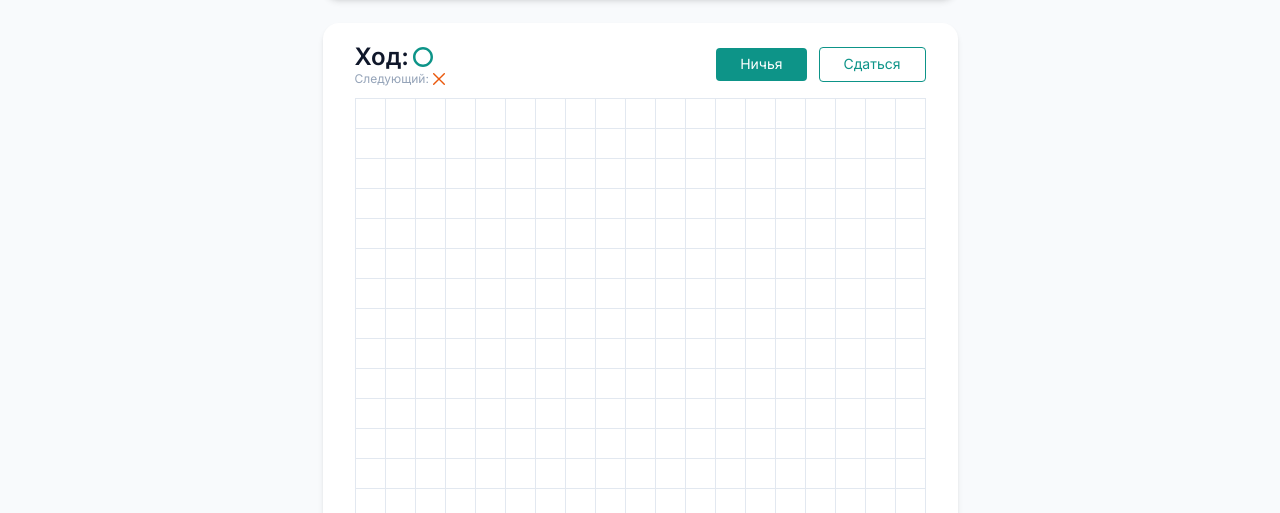
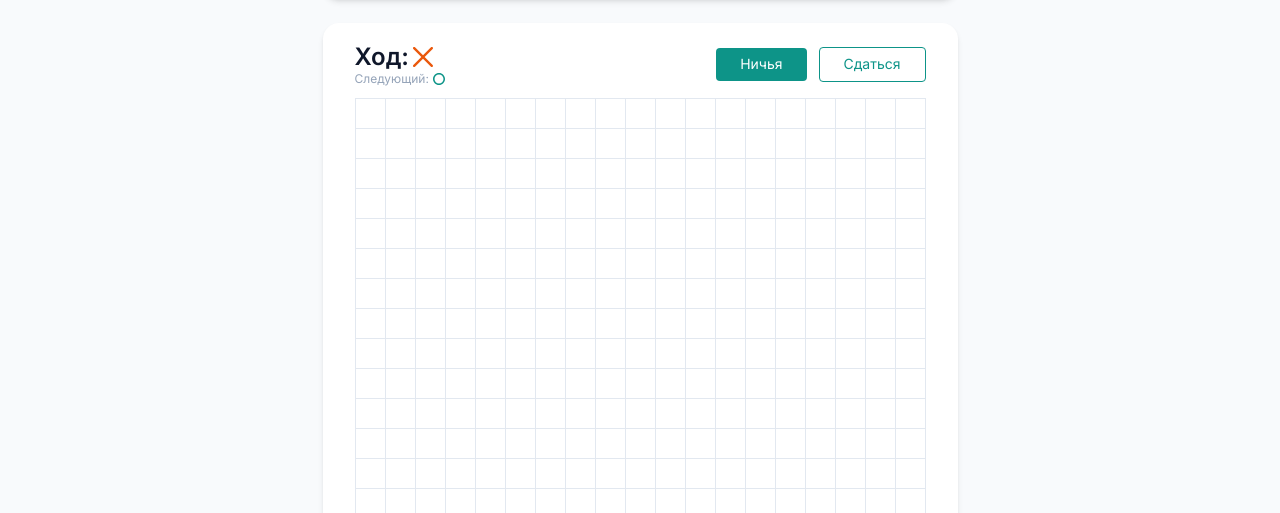
Before and after one commit to MolochkovSA/tik-tac-toe-online, a Next.js app: page / in a window 1280 px wide. Shown: the part 287-800 px from the top of the page. Built offline with nearby package versions, Linux system fonts and the light colour scheme.

Commit message:
feat: add useGameState, GameSymbol. refact: GameField

```diff
--- /dev/null
+++ b/components/game/constants.js
@@ -0,0 +1,8 @@
+export const GAME_SYMBOLS = {
+  ZERO: 'zero',
+  CROSS: 'cross',
+  TRIANGLE: 'triangle',
+  SQUARE: 'square',
+}
+
+export const MOVE_ORDER = [GAME_SYMBOLS.CROSS, GAME_SYMBOLS.ZERO, GAME_SYMBOLS.TRIANGLE, GAME_SYMBOLS.SQUARE]
--- a/components/game/game-field.jsx
+++ b/components/game/game-field.jsx
@@ -1,36 +1,64 @@
 import clsx from 'clsx'
-import { ZeroIcon } from './icons/zero-icon'
-import { CrossIcon } from './icons/cross-icon'
 import { UiButton } from '../uikit/ui-button'
-
-const cells = new Array(19 * 19).fill(null)
+import { GameSymbol } from './game-symbol'
+import { useGameState } from './use-game-state'
 
 export function GameField({ className }) {
+  const { cells, currentMove, nextMove, handleCellClick } = useGameState()
+  const actions = (
+    <>
+      <UiButton size="md" variant="primary">
+        Ничья
+      </UiButton>
+      <UiButton size="md" variant="outline">
+        Сдаться
+      </UiButton>
+    </>
+  )
   return (
-    <div className={clsx(className, 'bg-white rounded-2xl shadow-md px-8 pt-5 pb-7 ')}>
-      <div className="flex gap-3 items-center">
-        <div className="mr-auto">
-          <div className="flex items-center gap-1 text-2xl font-semibold leading-tight">
-            Ход: <ZeroIcon className="w-5 h-5" />
-          </div>
-          <div className="flex items-center gap-1 text-xs leading-tight text-slate-400">
-            Следующий: <CrossIcon />
-          </div>
+    <GameFieldLayout className={className}>
+      <GameMoveInfo actions={actions} currentMove={currentMove} nextMove={nextMove} />
+      <GameGrid>
+        {cells.map((symbol, index) => (
+          <GameCell key={index} onClick={() => handleCellClick(index)}>
+            {symbol && <GameSymbol symbol={symbol} className="w-5 h-5" />}
+          </GameCell>
+        ))}
+      </GameGrid>
+    </GameFieldLayout>
+  )
+}
+
+function GameFieldLayout({ children, className }) {
+  return <div className={clsx(className, 'bg-white rounded-2xl shadow-md px-8 pt-5 pb-7 ')}>{children}</div>
+}
+
+function GameMoveInfo({ actions, currentMove, nextMove }) {
+  return (
+    <div className="flex gap-3 items-center">
+      <div className="mr-auto">
+        <div className="flex items-center gap-1 text-2xl font-semibold leading-tight">
+          Ход: {<GameSymbol symbol={currentMove} className="w-5 h-5" />}
         </div>
-
-        <UiButton size="md" variant="primary">
-          Ничья
-        </UiButton>
-        <UiButton size="md" variant="outline">
-          Сдаться
-        </UiButton>
+        <div className="flex items-center gap-1 text-xs leading-tight text-slate-400">
+          Следующий: {<GameSymbol symbol={nextMove} className="w-3 h-3" />}
+        </div>
       </div>
-
-      <div className="grid grid-cols-[repeat(19,_30px)] grid-rows-[repeat(19,_30px)] pt-px pl-px mt-3">
-        {cells.map((_, i) => (
-          <button key={i} className="border border-slate-200 -ml-px -mt-px flex items-center justify-center"></button>
-        ))}
-      </div>
+      {actions}
     </div>
   )
 }
+
+function GameGrid({ children }) {
+  return (
+    <div className="grid grid-cols-[repeat(19,_30px)] grid-rows-[repeat(19,_30px)] pt-px pl-px mt-3">{children}</div>
+  )
+}
+
+function GameCell({ children, onClick }) {
+  return (
+    <button onClick={onClick} className="border border-slate-200 -ml-px -mt-px flex items-center justify-center">
+      {children}
+    </button>
+  )
+}
--- /dev/null
+++ b/components/game/game-symbol.jsx
@@ -0,0 +1,17 @@
+import { CrossIcon } from './icons/cross-icon'
+import { SquareIcon } from './icons/square-icon'
+import { TriangleIcon } from './icons/triangle-icon'
+import { ZeroIcon } from './icons/zero-icon'
+import { GAME_SYMBOLS } from './constants'
+
+export function GameSymbol({ symbol, className }) {
+  const Icon =
+    {
+      [GAME_SYMBOLS.ZERO]: ZeroIcon,
+      [GAME_SYMBOLS.CROSS]: CrossIcon,
+      [GAME_SYMBOLS.TRIANGLE]: TriangleIcon,
+      [GAME_SYMBOLS.SQUARE]: SquareIcon,
+    }[symbol] ?? CrossIcon
+
+  return <Icon className={className} />
+}
--- a/components/game/icons/square-icon.jsx
+++ b/components/game/icons/square-icon.jsx
@@ -1,9 +1,16 @@
-export function SquareIcon() {
+export function SquareIcon({ className }) {
   return (
-    <svg width="20" height="20" viewBox="0 0 20 20" fill="none" xmlns="http://www.w3.org/2000/svg">
+    <svg
+      className={className}
+      width="20"
+      height="20"
+      viewBox="0 0 20 20"
+      fill="none"
+      xmlns="http://www.w3.org/2000/svg"
+    >
       <path
         d="M17.77 2.22L17.77 17.77L2.22 17.77L2.22 2.22L17.77 2.22ZM17.77 0L2.22 0C1 0 0 1 0 2.22L0 17.77C0 19 1 20 2.22 20L17.77 20C19 20 20 19 20 17.77L20 2.22C20 1 19 0 17.77 0Z"
-        fill="currentColor"
+        fill="#C026D3"
       />
     </svg>
   )
--- a/components/game/icons/triangle-icon.jsx
+++ b/components/game/icons/triangle-icon.jsx
@@ -10,7 +10,7 @@
     >
       <path
         d="M0.16 18.2C0.27 18.39 0.43 18.55 0.62 18.66C0.81 18.77 1.03 18.82 1.25 18.82L18.75 18.82C18.96 18.82 19.18 18.77 19.37 18.66C19.56 18.55 19.72 18.39 19.83 18.2C19.94 18.01 20 17.79 20 17.57C20 17.35 19.94 17.14 19.83 16.95L11.08 1.79C10.97 1.6 10.81 1.44 10.62 1.33C10.43 1.22 10.21 1.17 10 1.17C9.78 1.17 9.56 1.22 9.37 1.33C9.18 1.44 9.02 1.6 8.91 1.79L0.16 16.95C0.05 17.14 0 17.35 0 17.57C0 17.79 0.05 18.01 0.16 18.2ZM10 4.92L16.58 16.32L3.41 16.32L10 4.92Z"
-        fill="currentColor"
+        fill="#2563EB"
       />
     </svg>
   )
--- /dev/null
+++ b/components/game/use-game-state.js
@@ -0,0 +1,29 @@
+import { useState } from 'react'
+import { GAME_SYMBOLS, MOVE_ORDER } from './constants'
+
+const defaultCells = new Array(19 * 19).fill(null)
+
+function getNextMove(currentMove) {
+  const nextMoveIndex = MOVE_ORDER.indexOf(currentMove) + 1
+  return MOVE_ORDER[nextMoveIndex] ?? MOVE_ORDER[0]
+}
+
+export function useGameState() {
+  const [{ currentMove, cells }, setGameState] = useState({ cells: defaultCells, currentMove: GAME_SYMBOLS.CROSS })
+
+  const nextMove = getNextMove(currentMove)
+
+  const handleCellClick = (index) => {
+    setGameState((lastGameState) => {
+      if (lastGameState.cells[index]) return lastGameState
+
+      return {
+        ...lastGameState,
+        currentMove: getNextMove(lastGameState.currentMove),
+        cells: lastGameState.cells.map((cell, i) => (i === index ? lastGameState.currentMove : cell)),
+      }
+    })
+  }
+
+  return { cells, currentMove, nextMove, handleCellClick }
+}
```
